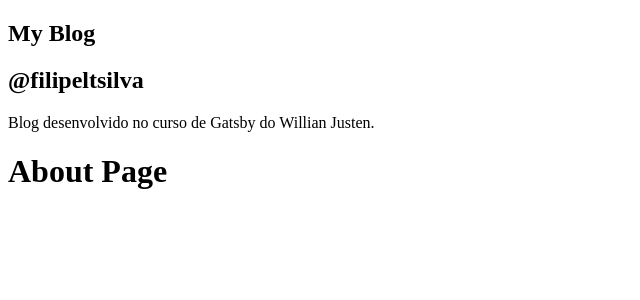
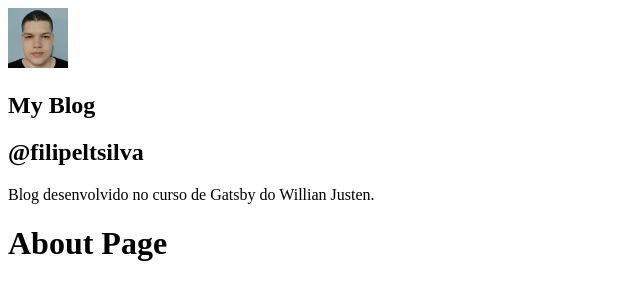
Before and after one commit to filipeltsilva/curso-gatsby-willian-justen, a Gatsby site: page /about in a window 1280 px wide. Shown: the whole page, without its empty margins (0-640 px from the left). Built offline with nearby package versions, Linux system fonts and the light colour scheme; Gatsby itself is replaced by a stand-in of ours.

Commit message:
Working with gatsby-image

```diff
--- /dev/null
+++ b/src/components/Avatar/index.js
@@ -0,0 +1,25 @@
+import React from "react"
+import {useStaticQuery, graphql} from "gatsby"
+import Img from "gatsby-image"
+
+const Avatar = () => {
+  const {avatarImage} = useStaticQuery(
+    graphql `
+      query {
+        avatarImage: file(relativePath: {
+          eq: "avatar.jpg"
+        }) {
+          childImageSharp {
+            fixed(width: 60, height:60) {
+              ...GatsbyImageSharpFixed
+            }
+          }
+        }
+      }
+    `
+  )
+
+  return <Img fixed={avatarImage.childImageSharp.fixed} />
+}
+
+export default Avatar
--- a/src/components/Profile/index.js
+++ b/src/components/Profile/index.js
@@ -1,5 +1,6 @@
 import React from "react"
 import { useStaticQuery, graphql } from "gatsby"
+import Avatar from "../Avatar"
 
 const Profile = () => {
   const {
@@ -20,6 +21,7 @@
 
   return (
     <div className="profile-wrapper">
+      <Avatar />
       <h1>{title}</h1>
       <h2>{author}</h2>
       <p>{description}</p>
```
Also changed, not shown: src/images/avatar.jpg (added), src/images/gatsby-astronaut.png (deleted).
